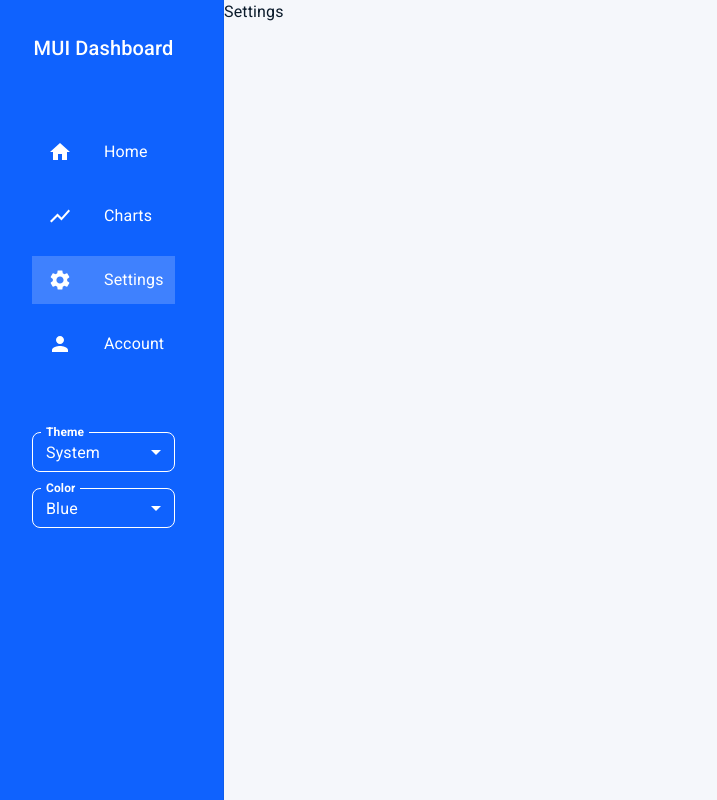
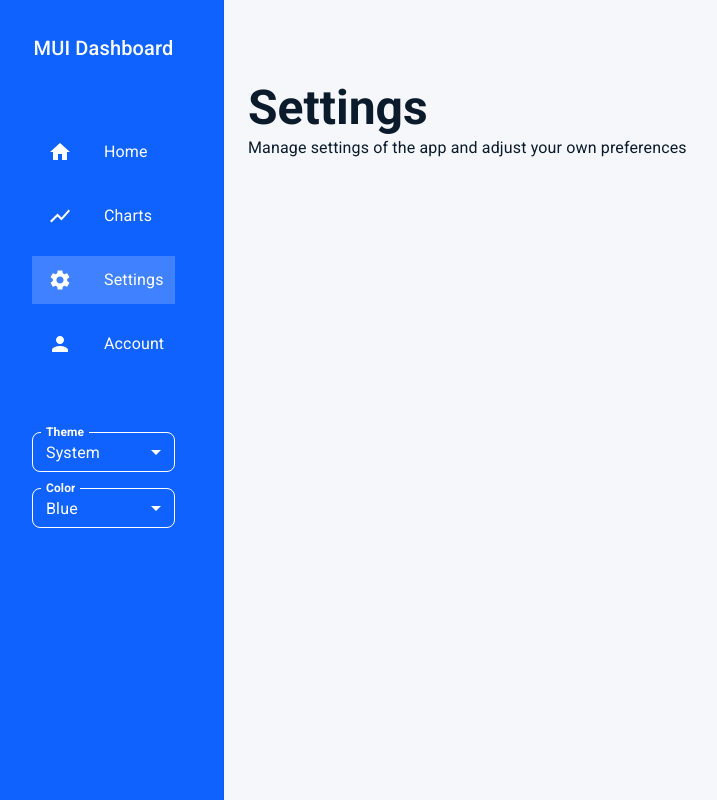
Before and after one commit to giuseppe2305/mui-dashboard, a React (Vite) app: page /settings in a window 1280 px wide. Shown: the whole page, without its empty margins (16-733 px from the left). Built offline with nearby package versions, Linux system fonts and the light colour scheme.

Commit message:
Built charts and settings pages with PageContainer compound component.

```diff
--- a/src/components/Charts.tsx
+++ b/src/components/Charts.tsx
@@ -1,5 +1,12 @@
+import { PageContainer } from "./PageContainer";
+
 function Charts() {
-  return <div>Charts</div>;
+  return (
+    <PageContainer>
+      <PageContainer.Title>Charts</PageContainer.Title>
+      <PageContainer.Subtitle>Explore charts and analytics about your dashboard</PageContainer.Subtitle>
+    </PageContainer>
+  );
 }
 
 export { Charts };
--- a/src/components/Settings.tsx
+++ b/src/components/Settings.tsx
@@ -1,5 +1,12 @@
+import { PageContainer } from "./PageContainer";
+
 function Settings() {
-  return <div>Settings</div>;
+  return (
+    <PageContainer>
+      <PageContainer.Title>Settings</PageContainer.Title>
+      <PageContainer.Subtitle>Manage settings of the app and adjust your own preferences</PageContainer.Subtitle>
+    </PageContainer>
+  );
 }
 
 export { Settings };
```
